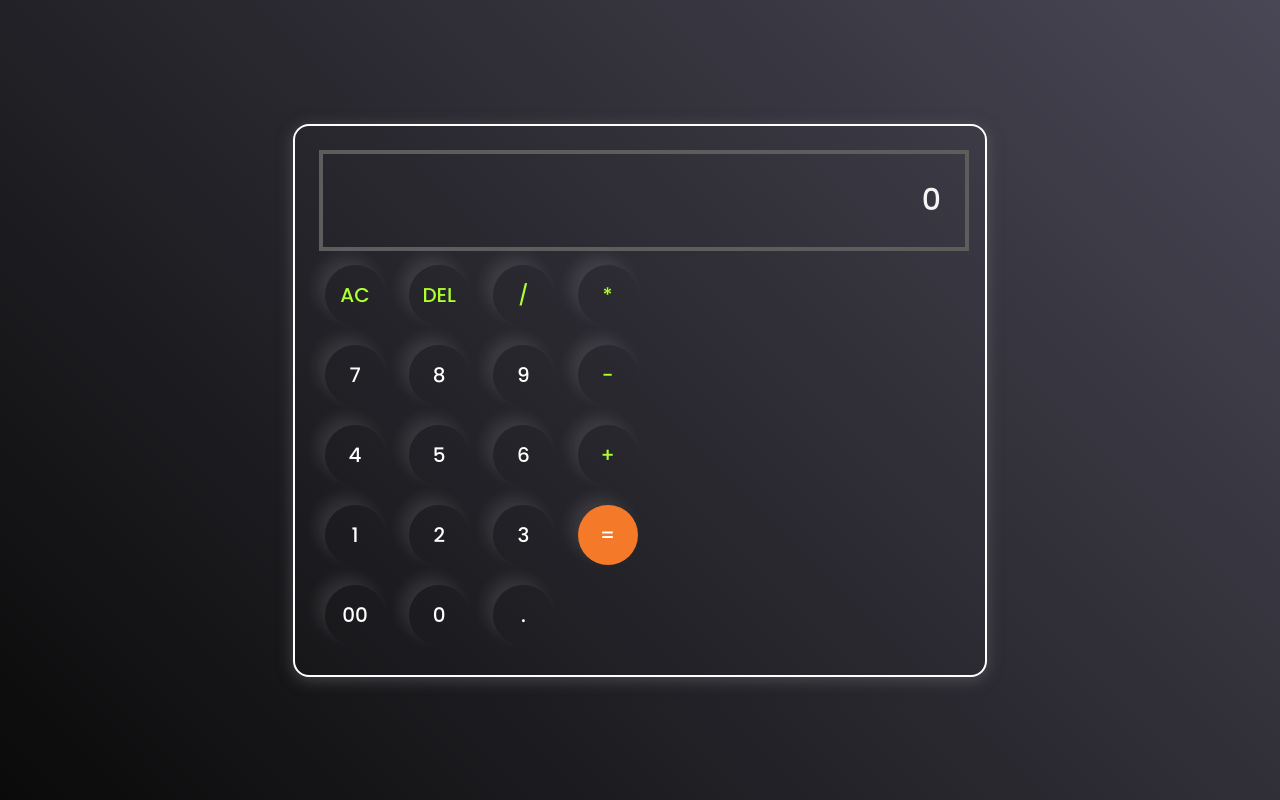
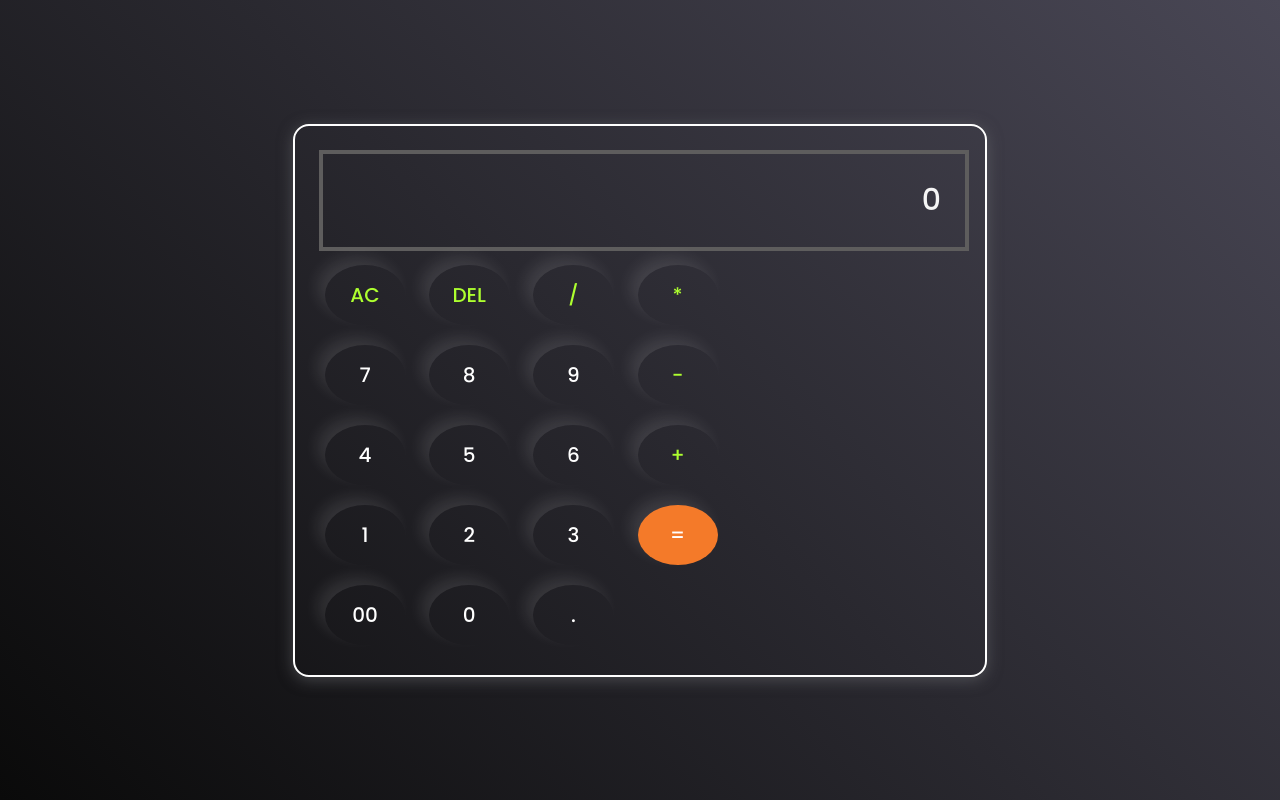
Before and after one commit to diti8765/devjam01, a plain HTML site: page INDEX.html in a window 1280 px wide. Drawn offline with Linux system fonts and the light colour scheme.

Commit message:
Update STYLE.css

```diff
--- a/STYLE.css
+++ b/STYLE.css
@@ -43,10 +43,10 @@ input::placeholder{
 
 button{
     border: none;
-    width: 60px;
+    width: 80px;
     height: 60px;
     margin: 10px;
-    border-radius: 50%;
+    border-radius: 70%;
     background: transparent;
     color: white;
     font-size: 20px;
```
